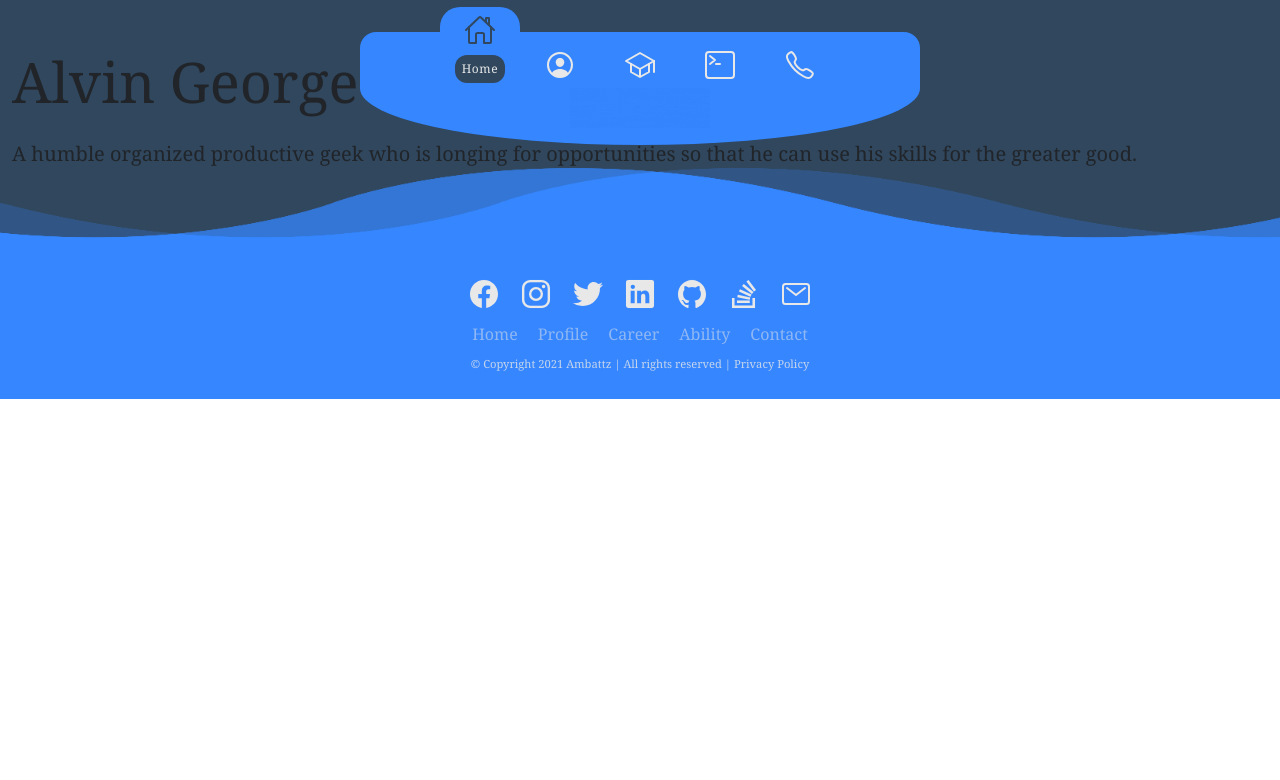
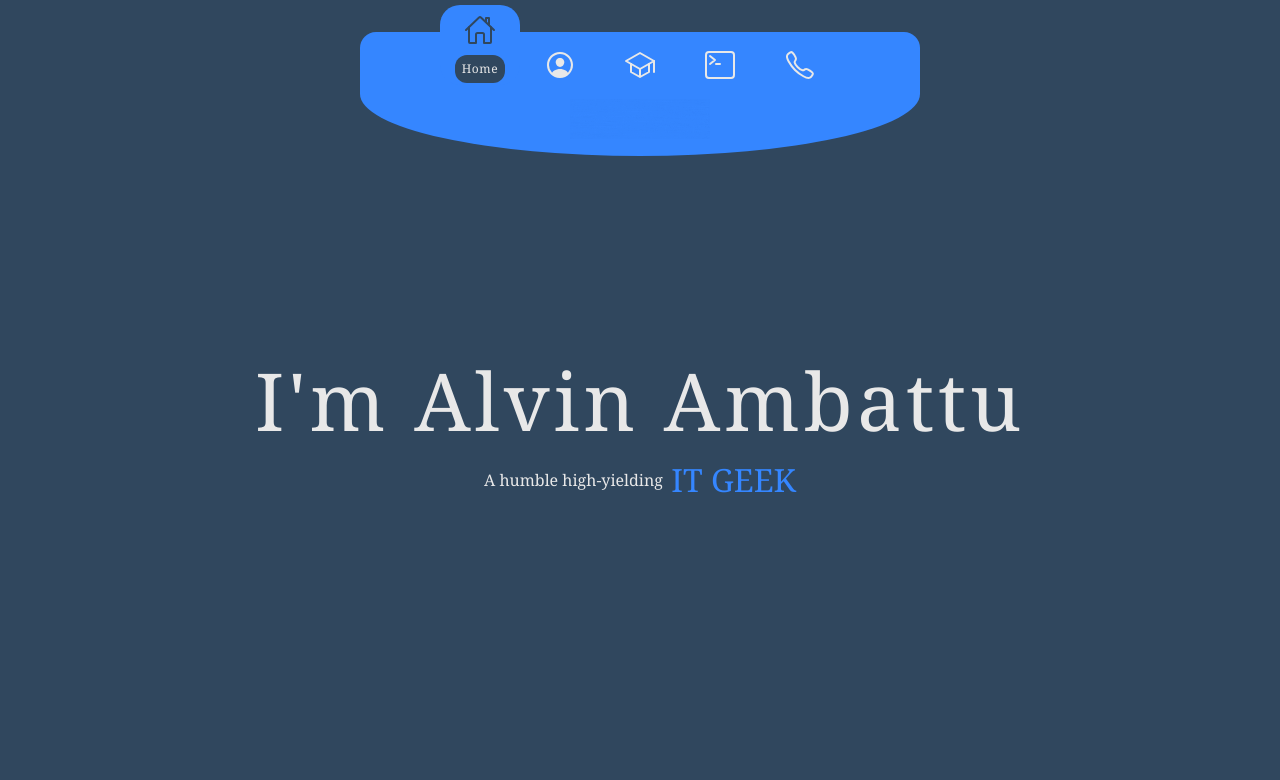
Before and after one commit to Ambattz/Ancient_Portfolio_Ambattz, a plain HTML site: page index.html in a window 1280 px wide. Shown: the top 780 px of the page. Drawn offline with nearby package versions, Linux system fonts and the light colour scheme.

Commit message:
Home in progress

```diff
--- a/index.html
+++ b/index.html
@@ -66,18 +66,11 @@
     </header>
 
     <section id="home">
-        <div class="container-fluid ">
+        <div class="container-fluid home ">
             <div class="row">
                 <div class="col-lg-12">
-                    <div>
-                        <h1 class="display-4">Alvin George Ambattu</h1>
-                        <p class="lead my-4">A humble organized productive geek who is longing for opportunities so that
-                            he
-                            can use
-                            his skills for the greater good.</p>
-                        <hr class="my-0">
-                        <p>Engineer @ TCSL</p>
-                    </div>
+                    <h1 class="display-4 ">I'm Alvin Ambattu</h1>
+                    <p class="my-4 desc ">A humble high-yielding &nbsp<span class="stressed">IT GEEK</span></p>
                 </div>
             </div>
         </div>
--- a/styles.css
+++ b/styles.css
@@ -35,6 +35,7 @@ body {
   transition: 0.5s;
 }
 .navigation img {
+  padding-top: 2%;
   padding-bottom: 3%;
   max-width: 25%;
   max-height: 25%;
@@ -156,26 +157,36 @@ body {
   }
 }
 /* ------------------------------------------- Home Styles ------------------------------------------- */
-#home {
+.home {
+  width: 100vw;
+  height: 100vh;
+  margin: 0%;
+  padding-top: 20rem;
+  padding-bottom: 8rem;
+  display: flex;
+  flex-direction: column;
+  color: #e8e8e8;
   background: #30475e;
 }
-.home {
-  margin: 0%;
-  display: flex;
-  flex-direction: column;
-  border-radius: 0%;
-  background: #30475e;
-  align-items: center;
-  color: #e8e8e8;
-}
 .home h1 {
-  font-family: "Brush Script MT";
-  font-size: 80px;
+  font-size: 5rem;
   font-style: normal;
   font-variant: normal;
-  font-weight: 400;
-  line-height: 50px;
-  letter-spacing: 5px;
+  font-weight: 300;
+  line-height: 4rem;
+  letter-spacing: 0.25rem;
+  display: flex;
+  justify-content: center;
+  align-items: center;
+}
+.desc {
+  display: flex;
+  justify-content: center;
+  align-items: center;
+}
+.stressed {
+  font-size: xx-large;
+  color: #3586ff;
 }
 /* ----------------------------------------- Profile Styles ----------------------------------------- */
 .profile {
```
